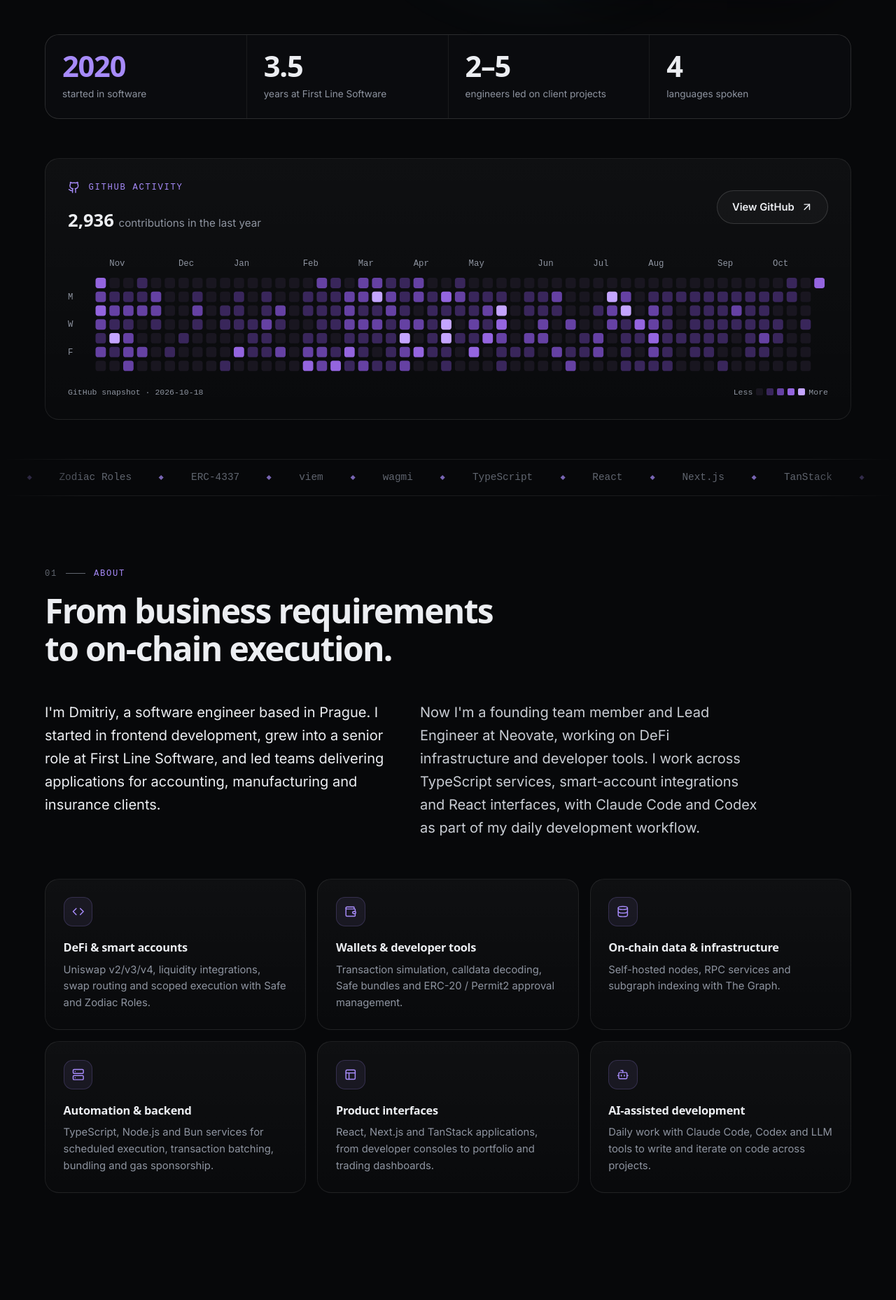
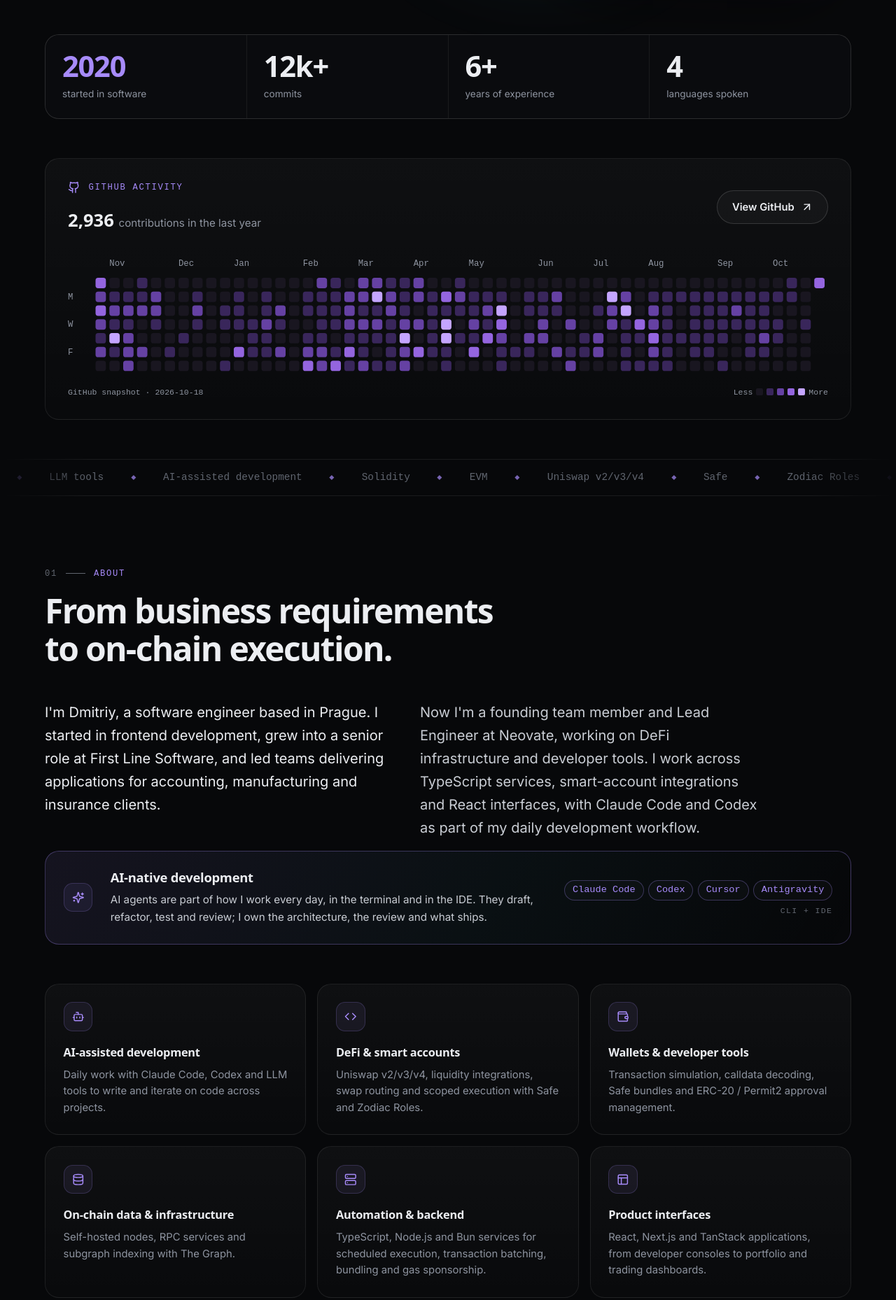
Before and after one commit to SannikovMatt/SannikovMatt.github.io, a website built with Vite: page index.html in a window 1280 px wide. Shown: the part 680-2538 px from the top of the page at 70% size. Built offline with nearby package versions, Linux system fonts and the light colour scheme; a web font is replaced by a local one.

Commit message:
Lead with AI: AI-native development card, AI-first stack and hero
Add the AI-native development card with Claude Code, Codex, Cursor and
Antigravity, move AI to the front of the services and stack, retitle
the hero as AI Tools & Web3, and update the stats row.

Co-Authored-By: Claude Opus 5.5 <noreply@anthropic.com>

```diff
--- a/src/content.ts
+++ b/src/content.ts
@@ -101,6 +101,14 @@ export const projects: {id: ProjectId; name: string; url: string; badge: Badge;
   }
 ]
 export const stack = {
+  "ai": [
+    "Claude Code",
+    "Codex",
+    "Cursor",
+    "Antigravity",
+    "LLM tools",
+    "AI-assisted development"
+  ],
   "web3": [
     "Solidity",
     "EVM",
@@ -138,24 +146,20 @@ export const stack = {
     "AWS S3",
     "Railway",
     "Microsoft Azure"
-  ],
-  "ai": [
-    "Claude Code",
-    "Codex",
-    "LLM tools",
-    "AI-assisted development"
   ]
 }
 export type StackId = keyof typeof stack
+// AI coding tools used daily, in the terminal and in the IDE. Shown as a card in About.
+export const aiTools = ['Claude Code', 'Codex', 'Cursor', 'Antigravity']
 export const spoken = [['ru','native'],['en','fluent'],['cs','conversational'],['az','fluent']] as const
 const en = {
   "langName": "English",
   "name": "Dmitriy Sannikov",
-  "role": "Senior Software Engineer · Web3",
+  "role": "Senior Software Engineer · AI Tools & Web3",
   "prague": "Prague, Czechia · Remote",
   "meta": {
     "title": "Dmitriy Sannikov — Senior Software Engineer",
-    "description": "Senior software engineer in Prague. DeFi infrastructure, smart accounts and developer tools. Building Thyme Labs, Findex and BCkit."
+    "description": "Senior software engineer in Prague building AI-powered automation, DeFi infrastructure and developer tools. Building Thyme Labs, Findex and BCkit."
   },
   "nav": {
     "about": "About",
@@ -168,7 +172,7 @@ const en = {
   },
   "hero": {
     "status": "Open to senior engineering roles",
-    "tagline": "I build the software behind on-chain products: smart-account automation, DeFi integrations and tools developers use every day.",
+    "tagline": "I build AI-powered automation and the software behind on-chain products: AI agents that write on-chain functions, DeFi integrations and tools developers use every day.",
     "contact": "Get in touch",
     "print": "Print CV"
   },
@@ -178,12 +182,12 @@ const en = {
       "started in software"
     ],
     [
-      "3.5",
-      "years at First Line Software"
+      "12k+",
+      "commits"
     ],
     [
-      "2–5",
-      "engineers led on client projects"
+      "6+",
+      "years of experience"
     ],
     [
       "4",
@@ -197,7 +201,16 @@ const en = {
       "I'm Dmitriy, a software engineer based in Prague. I started in frontend development, grew into a senior role at First Line Software, and led teams delivering applications for accounting, manufacturing and insurance clients.",
       "Now I'm a founding team member and Lead Engineer at Neovate, working on DeFi infrastructure and developer tools. I work across TypeScript services, smart-account integrations and React interfaces, with Claude Code and Codex as part of my daily development workflow."
     ],
+    "ai": {
+      "title": "AI-native development",
+      "body": "AI agents are part of how I work every day, in the terminal and in the IDE. They draft, refactor, test and review; I own the architecture, the review and what ships.",
+      "modes": "CLI + IDE"
+    },
     "services": {
+      "ai": [
+        "AI-assisted development",
+        "Daily work with Claude Code, Codex and LLM tools to write and iterate on code across projects."
+      ],
       "contracts": [
         "DeFi & smart accounts",
         "Uniswap v2/v3/v4, liquidity integrations, swap routing and scoped execution with Safe and Zodiac Roles."
@@ -217,10 +230,6 @@ const en = {
       "frontend": [
         "Product interfaces",
         "React, Next.js and TanStack applications, from developer consoles to portfolio and trading dashboards."
-      ],
-      "ai": [
-        "AI-assisted development",
-        "Daily work with Claude Code, Codex and LLM tools to write and iterate on code across projects."
       ]
     }
   },
@@ -279,12 +288,12 @@ const en = {
     "label": "Stack",
     "title": "Tools I reach for",
     "groups": {
+      "ai": "AI & automation",
       "web3": "Web3",
       "frontend": "Frontend",
       "backend": "Backend",
       "data": "Data",
-      "cloud": "Cloud & DevOps",
-      "ai": "AI & automation"
+      "cloud": "Cloud & DevOps"
     }
   },
   "background": {
--- a/src/main.ts
+++ b/src/main.ts
@@ -4,10 +4,11 @@ import '@fontsource-variable/inter'
 import '@fontsource-variable/jetbrains-mono'
 import './style.css'
 import { encode } from 'uqr'
-import { LANGS, dicts, jobs, profile, projects, spoken, stack, type Dict, type Lang, type StackId, type YM } from './content'
+import { LANGS, aiTools, dicts, jobs, profile, projects, spoken, stack, type Dict, type Lang, type StackId, type YM } from './content'
 
 // Lucide icons (ISC), inlined.
 const icons = {
+  sparkles: '<path d="M9.937 15.5A2 2 0 0 0 8.5 14.063l-6.135-1.582a.5.5 0 0 1 0-.962L8.5 9.936A2 2 0 0 0 9.937 8.5l1.582-6.135a.5.5 0 0 1 .963 0L14.063 8.5A2 2 0 0 0 15.5 9.937l6.135 1.581a.5.5 0 0 1 0 .964L15.5 14.063a2 2 0 0 0-1.437 1.437l-1.582 6.135a.5.5 0 0 1-.963 0z"/><path d="M20 3v4"/><path d="M22 5h-4"/><path d="M4 17v2"/><path d="M5 18H3"/>',
   arrow: '<path d="M7 7h10v10"/><path d="M7 17 17 7"/>',
   printer: '<path d="M6 18H4a2 2 0 0 1-2-2v-5a2 2 0 0 1 2-2h16a2 2 0 0 1 2 2v5a2 2 0 0 1-2 2h-2"/><path d="M6 9V3a1 1 0 0 1 1-1h10a1 1 0 0 1 1 1v6"/><rect x="6" y="14" width="12" height="8" rx="1"/>',
   mail: '<rect width="20" height="16" x="2" y="4" rx="2"/><path d="m22 7-8.97 5.7a1.94 1.94 0 0 1-2.06 0L2 7"/>',
@@ -146,6 +147,17 @@ function about(t: Dict) {
 <section class="section wrap" id="about">
   ${head('01', t.about.label, t.about.title)}
   <div class="about-text reveal">${t.about.body.map(p => `<p>${p}</p>`).join('')}</div>
+  <article class="card ai-card reveal">
+    <span class="service-icon">${svg('sparkles')}</span>
+    <div>
+      <h3>${t.about.ai.title}</h3>
+      <p>${t.about.ai.body}</p>
+    </div>
+    <div class="ai-tools">
+      <ul class="chips">${aiTools.map(s => `<li>${s}</li>`).join('')}</ul>
+      <p>${t.about.ai.modes}</p>
+    </div>
+  </article>
   <div class="services">
     ${services.map(([id, [title, body]]) => `
     <article class="card service reveal">
--- a/src/style.css
+++ b/src/style.css
@@ -210,6 +210,15 @@
   .services { display: grid; gap: 1rem; margin-top: 3.5rem; }
   @media (min-width: 640px) { .services { grid-template-columns: repeat(2, minmax(0, 1fr)); } }
   @media (min-width: 1024px) { .services { grid-template-columns: repeat(3, minmax(0, 1fr)); } }
+  .ai-card { display: grid; gap: 1.1rem; margin-top: 1rem; padding: 1.6rem; border-color: rgb(167 139 250 / .3); background: linear-gradient(120deg, rgb(167 139 250 / .09), rgb(94 230 255 / .04) 55%, transparent); }
+  @media (min-width: 960px) { .ai-card { grid-template-columns: auto minmax(0, 1fr) auto; align-items: center; gap: 1.6rem; } }
+  .ai-card h3 { font: 600 1.15rem/1.3 var(--font-display); letter-spacing: -.015em; }
+  .ai-card h3 + p { margin-top: .5rem; max-width: 40rem; color: var(--color-soft); font-size: .95rem; line-height: 1.6; }
+  .ai-tools { display: grid; gap: .6rem; justify-items: start; }
+  @media (min-width: 960px) { .ai-tools { justify-items: end; } .ai-tools .chips { justify-content: flex-end; max-width: 27rem; } }
+  .ai-tools .chips { margin-top: 0; }
+  .ai-tools .chips li { border-color: rgb(167 139 250 / .3); color: var(--color-accent); font-size: .85rem; }
+  .ai-tools p { color: var(--color-dim); font: .72rem/1 var(--font-mono); text-transform: uppercase; letter-spacing: .12em; }
   .service { padding: 1.6rem; }
   .service-icon { display: inline-grid; place-items: center; width: 2.6rem; height: 2.6rem; border: 1px solid rgb(167 139 250 / .2); border-radius: .8rem; background: rgb(167 139 250 / .08); color: var(--color-accent); }
   .service h3 { margin-top: 1.25rem; font: 600 1.02rem/1.3 var(--font-display); letter-spacing: -.015em; }
```
